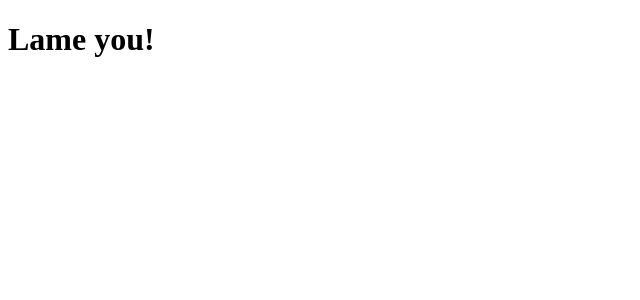
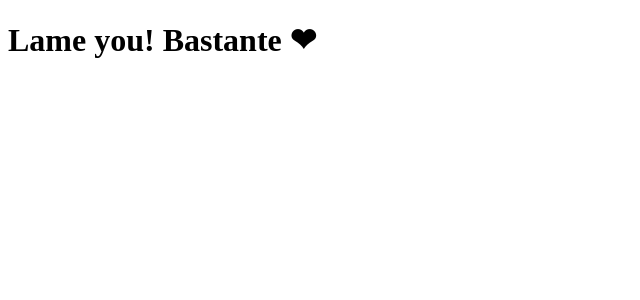
Before and after one commit to maycondouglascc/clone-tabnews, a Next.js app: page / in a window 1280 px wide. Shown: the top 300 px of the page, without its empty margins (0-640 px from the left). Built offline with nearby package versions, Linux system fonts and the light colour scheme.

Commit message:
modifica a frase

```diff
--- a/pages/index.js
+++ b/pages/index.js
@@ -1,5 +1,5 @@
 function Home() {
-    return <h1>Lame you!</h1>
+    return <h1>Lame you! Bastante ❤</h1>
 }
 
 export default Home;
```
